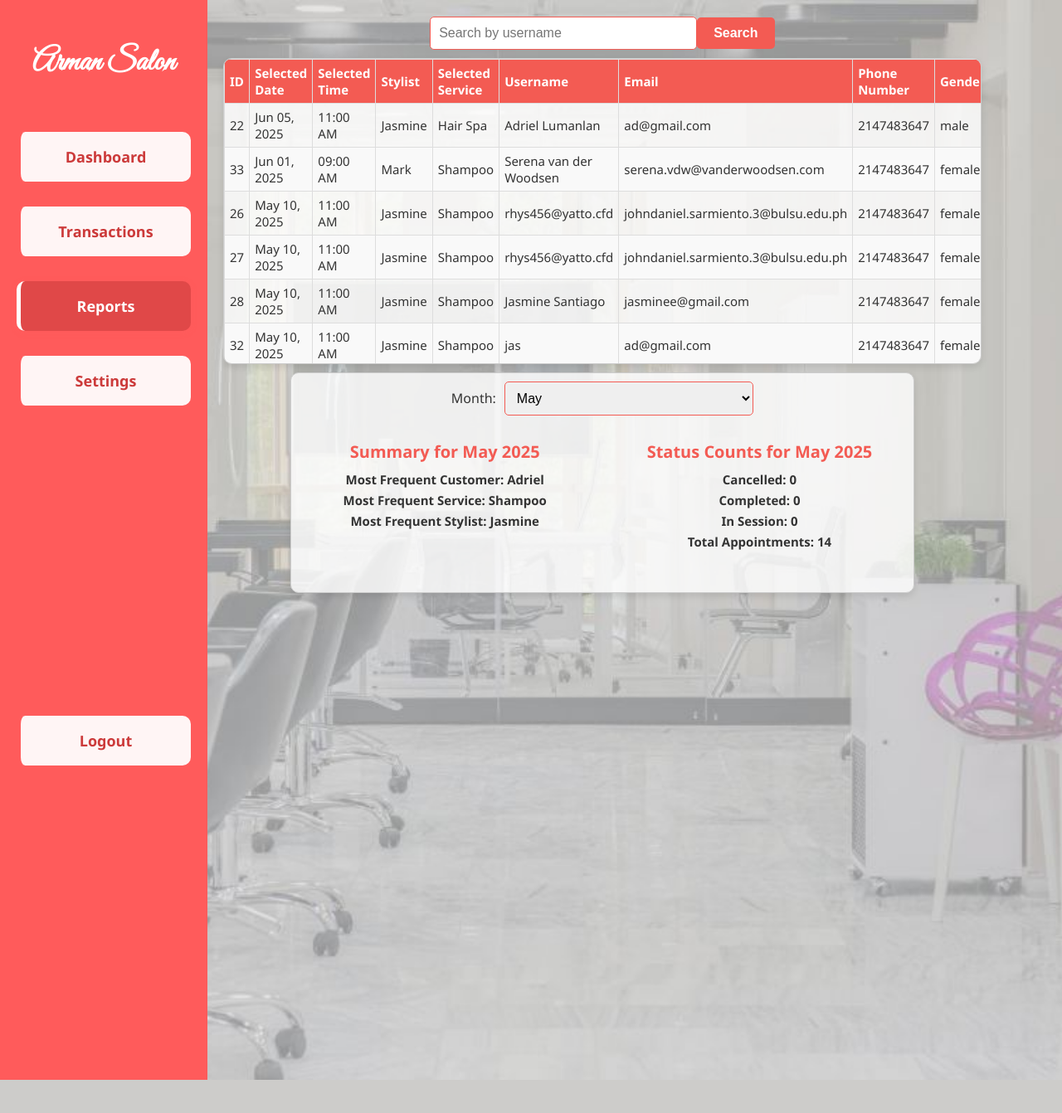
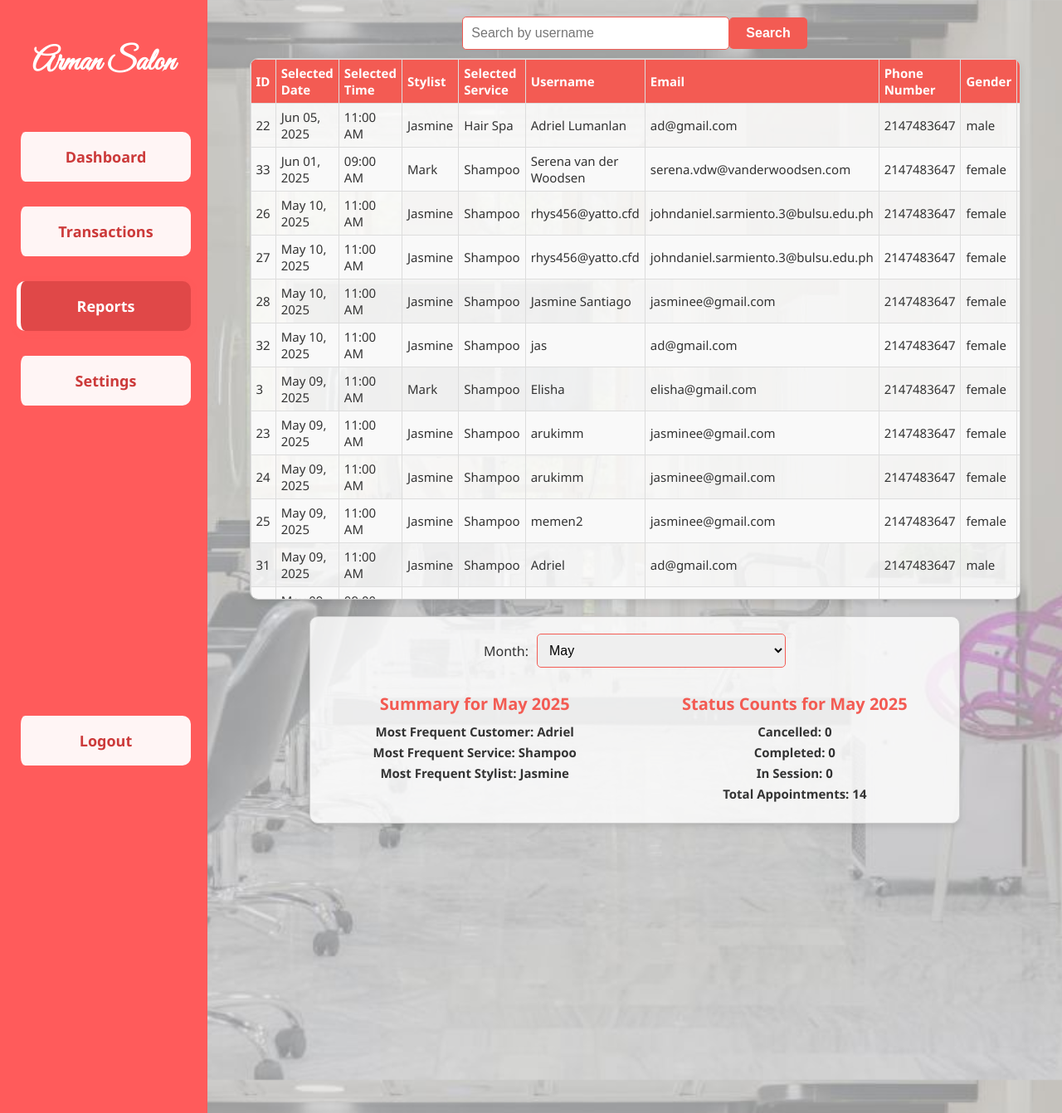
Before and after one commit to Mark-Angelo-S-Bautista/hanggang_summary, a PHP site: page /reports.php in a window 1280 px wide. Shown: the whole page at 83% size. Before the commit the page ends 1302 px from the top, so only its background shows below. Run offline with PHP 8.4, Linux system fonts and the light colour scheme; the visitor is signed in with stand-in values (Sample User, id 1); data comes from the database, SQL or seed files in the repository.

Commit message:
edited reports kasi ayaw sakin huhu

```diff
--- a/styles/reports_styles.css
+++ b/styles/reports_styles.css
@@ -16,7 +16,7 @@ body {
 .container {
   display: flex;
   width: 100%;
-  height: 100vh;
+  min-height: 100vh; /* Use min-height instead of height */
 }
 /* Sidebar Styles */
 .sidebar {
@@ -78,9 +78,12 @@ body {
   flex: 1;
   display: flex;
   flex-direction: column;
-  height: 100vh;
-  padding: 10px 20px;
+  align-items: center;      /* Center horizontally */
+  justify-content: center;  /* Center vertically */
+  padding: 10px 0;
   box-sizing: border-box;
+  min-height: 100vh;
+  width: 100%;
 }
 /* Search area consumes minimal height */
 .search-container {
@@ -126,16 +129,19 @@ body {
   width: 90%;
   max-width: 1200px;
   margin-top: 10px;
+  /* Remove fixed height */
 }
 /* Table container now set to 30% of available height */
 .table-container {
-  flex: 0 0 30%;
+  flex: 0 0 auto;
   width: 100%;
+  max-height: 50vh; /* Adjusted: smaller height for table */
   border: 1px solid #ccc;
   background-color: rgba(255, 255, 255, 0.8);
   box-shadow: 0 4px 8px rgba(0, 0, 0, 0.1);
   border-radius: 10px;
   overflow-y: auto;
+  margin-bottom: 10px;
 }
 table {
   width: 100%;
@@ -167,18 +173,17 @@ tr:hover {
 }
 /* Summary container now set to 20% of available height */
 .summary-container {
-  flex: 0 0 20%;
-  display: flex;
-  flex-direction: column;
-  align-items: center;
+  flex: 0 0 auto;
   width: 80%;
-  padding: 10px;
+  max-height: 35vh; /* Adjusted: smaller height for summary */
+  padding: 20px;
   border: 1px solid #ccc;
   background-color: rgba(255, 255, 255, 0.8);
   box-shadow: 0 4px 8px rgba(0, 0, 0, 0.1);
   border-radius: 10px;
   margin-top: 10px;
   text-align: center;
+  overflow-y: auto;
 }
 .month-filter {
   margin-bottom: 10px;
```
Also changed, not shown: info_man.php (+22 -10 lines).
